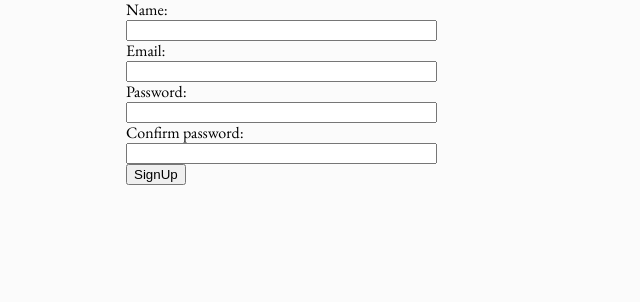
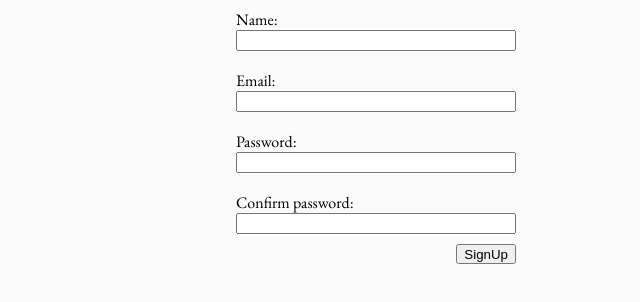
Before and after one commit to Steinmar/react-trello, a React (Create React App) app: page /sing-up in a window 1280 px wide. Shown: the top 302 px of the page, without its empty margins (264-904 px from the left). Built offline with nearby package versions, Linux system fonts and the light colour scheme.

Commit message:
removed container from error message component; updated sign up form styles

```diff
--- a/src/auth/components/ErrorMessage.tsx
+++ b/src/auth/components/ErrorMessage.tsx
@@ -14,7 +14,7 @@ const styles = StyleSheet.create({
 
 function ErrorMessage(props: ErrorMessageProps) {
   return props.condition ? (
-    <div className={css(styles['form-error__message'])}>{props.text}</div>
+    <span className={css(styles['form-error__message'])}>{props.text}</span>
   ) : null;
 }
 
--- a/src/auth/components/SignupForm.tsx
+++ b/src/auth/components/SignupForm.tsx
@@ -4,20 +4,37 @@ import ErrorMessage from './ErrorMessage';
 import { ISignupFormProps } from '../models';
 import { VALIDATION_CONSTANTS } from '../CONSTANTS';
 
+const formWidth = '280px'; // TODO move from aphrodite and change it to nested css styles
+
 const styles = StyleSheet.create({
   formRow: {
-    width: '100%'
+    width: '100%',
+    display: 'flex',
+    'flex-flow': 'column',
+    padding: '10px 0'
+  },
+  formSubmitRow: {
+    display: 'flex',
+    'justify-content': 'flex-end',
+    'flex-flow': 'row'
   },
   formContainer: {
-    maxWidth: '500px',
+    width: formWidth,
     display: 'flex',
     margin: 'auto'
   },
-  fullWidth: {
-    width: '100%'
+  form: {
+    width: formWidth
   },
-  'form-error__message': {
-    color: 'red'
+  input: {
+    width: '100%',
+    'box-sizing': 'border-box'
+  },
+  errorInput: {
+    'border-bottom': '1px solid red'
+  },
+  submitButton: {
+    height: '20px'
   }
 });
 
@@ -39,7 +56,7 @@ class SignupForm extends React.Component<ISignupFormProps, {}> {
   public render() {
     return (
       <div className={css(styles.formContainer)}>
-        <form onSubmit={this.props.onFormSubmit}>
+        <form className={css(styles.form)} onSubmit={this.props.onFormSubmit}>
           <div className={css(styles.formRow)}>
             <label>
               Name:
@@ -48,7 +65,10 @@ class SignupForm extends React.Component<ISignupFormProps, {}> {
                 name="name"
                 value={this.props.formValue.userName}
                 onChange={this.props.onFormChange('userName')}
-                className={css(styles.fullWidth)}
+                className={css(
+                  styles.input,
+                  this.props.formErrors.userName.length && styles.errorInput
+                )}
               />
             </label>
             <ErrorMessage
@@ -66,7 +86,10 @@ class SignupForm extends React.Component<ISignupFormProps, {}> {
                 name="email"
                 value={this.props.formValue.email}
                 onChange={this.props.onFormChange('email')}
-                className={css(styles.fullWidth)}
+                className={css(
+                  styles.input,
+                  this.props.formErrors.email.pattern && styles.errorInput
+                )}
               />
             </label>
             <ErrorMessage
@@ -82,7 +105,10 @@ class SignupForm extends React.Component<ISignupFormProps, {}> {
                 name="password"
                 value={this.props.formValue.password}
                 onChange={this.props.onFormChange('password')}
-                className={css(styles.fullWidth)}
+                className={css(
+                  styles.input,
+                  this.props.formErrors.password.length && styles.errorInput
+                )}
               />
             </label>
 
@@ -101,7 +127,12 @@ class SignupForm extends React.Component<ISignupFormProps, {}> {
                 name="passwordConfirmation"
                 value={this.props.formValue.passwordConfirmation}
                 onChange={this.props.onFormChange('passwordConfirmation')}
-                className={css(styles.fullWidth)}
+                className={css(
+                  styles.input,
+                  (this.props.formErrors.password.confirmationLength ||
+                    this.props.formErrors.password.match) &&
+                    styles.errorInput
+                )}
               />
             </label>
             <ErrorMessage
@@ -115,8 +146,12 @@ class SignupForm extends React.Component<ISignupFormProps, {}> {
               text={"Passwords didn't match!"}
             />
           </div>
-          <div className={css(styles.formRow)}>
-            <input type="submit" value="SignUp" />
+          <div className={css(styles.formSubmitRow)}>
+            <input
+              className={css(styles.submitButton)}
+              type="submit"
+              value="SignUp"
+            />
           </div>
         </form>
       </div>
```
